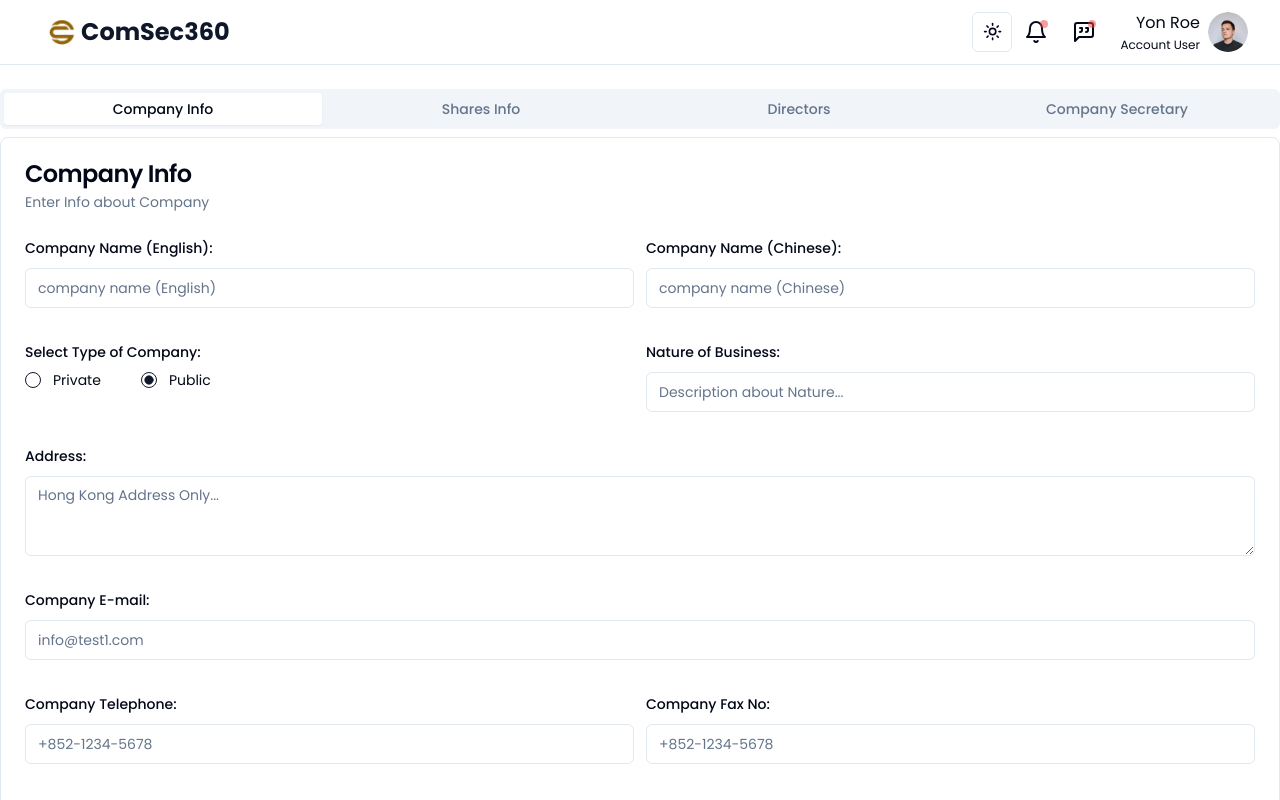
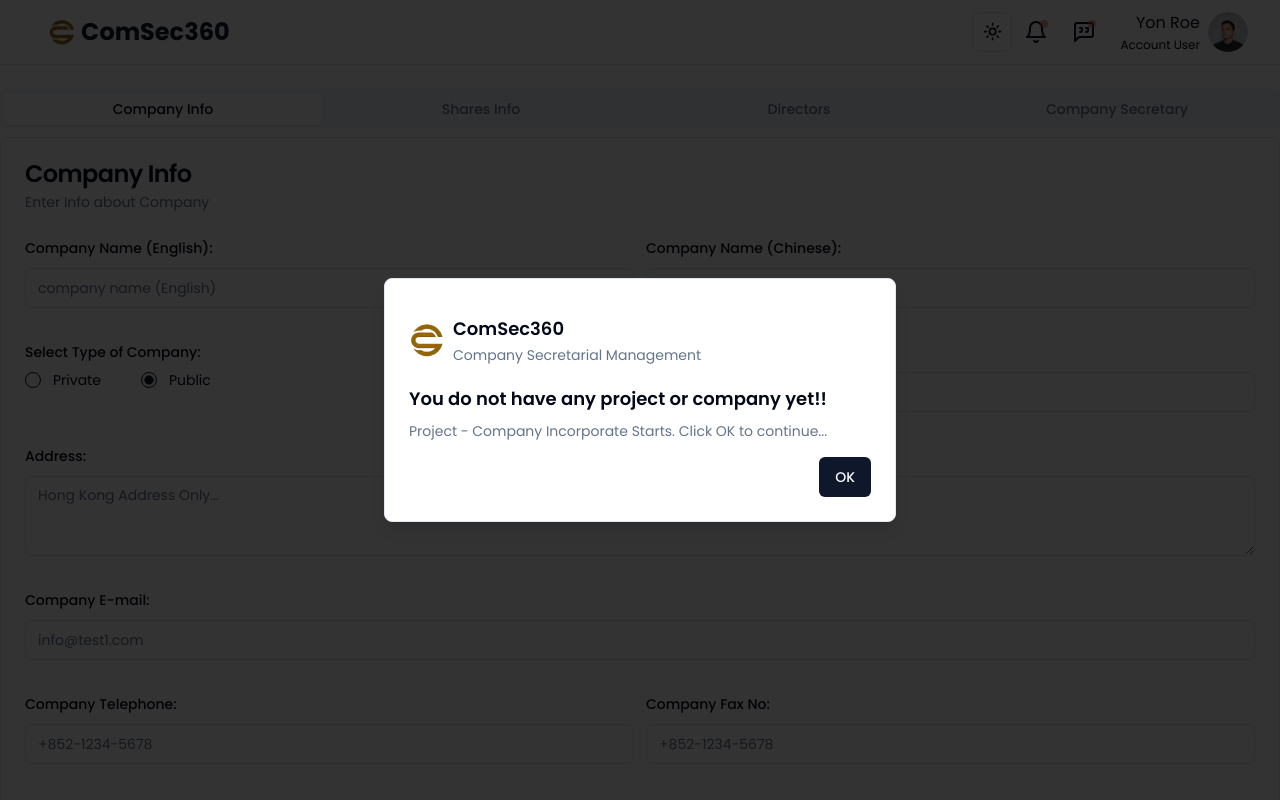
Before and after one commit to omunite215/CsAccountSingle, a Next.js app: page / in a window 1280 px wide. Shown: the top 800 px of the page. Built offline with nearby package versions, Linux system fonts and the light colour scheme.

Commit message:
added popup

```diff
--- a/app/layout.tsx
+++ b/app/layout.tsx
@@ -43,7 +43,7 @@
               <SiteHeader />
               {children}
             </main>
-            <Toaster/>
+            <Toaster />
           </ThemeProvider>
         </DataContextProvider>
       </body>
--- a/app/page.tsx
+++ b/app/page.tsx
@@ -6,6 +6,7 @@
   Directors,
   CompanySecretary,
 } from "@/components/Forms";
+import { Popup } from "@/components/Popup";
 import { Tabs, TabsContent, TabsList, TabsTrigger } from "@/components/ui/tabs";
 
 export default function Home() {
@@ -19,6 +20,7 @@
           <TabsTrigger value="CS">Company Secretary</TabsTrigger>
         </TabsList>
         <TabsContent value="CI">
+          <Popup />
           <CompanyInfo />
         </TabsContent>
         <TabsContent value="SI" className="flex flex-col gap-3">
--- /dev/null
+++ b/components/Popup.tsx
@@ -0,0 +1,52 @@
+"use client";
+import {
+  AlertDialog,
+  AlertDialogContent,
+  AlertDialogDescription,
+  AlertDialogFooter,
+  AlertDialogHeader,
+  AlertDialogTitle,
+} from "@/components/ui/alert-dialog";
+import { Button } from "@/components/ui/button";
+import Image from "next/image";
+import { useEffect, useState } from "react";
+
+export function Popup() {
+  const [open, setOpen] = useState(false);
+  useEffect(() => {
+    setOpen(true);
+  }, []);
+
+  return (
+    <AlertDialog open={open}>
+      <AlertDialogContent>
+        <AlertDialogHeader>
+          <div className="my-3 flex items-center gap-2">
+            <Image
+              src="/logo/logo.png"
+              width={36}
+              height={36}
+              alt="logo"
+              priority
+            />
+            <span>
+              <AlertDialogTitle className="mb-0.5">ComSec360</AlertDialogTitle>
+              <AlertDialogDescription>
+                Company Secretarial Management
+              </AlertDialogDescription>
+            </span>
+          </div>
+          <AlertDialogTitle>
+            You do not have any project or company yet!!
+          </AlertDialogTitle>
+          <AlertDialogDescription>
+            Project - Company Incorporate Starts. Click OK to continue...
+          </AlertDialogDescription>
+        </AlertDialogHeader>
+        <AlertDialogFooter>
+          <Button onClick={() => setOpen(false)}>OK</Button>
+        </AlertDialogFooter>
+      </AlertDialogContent>
+    </AlertDialog>
+  );
+}
```
